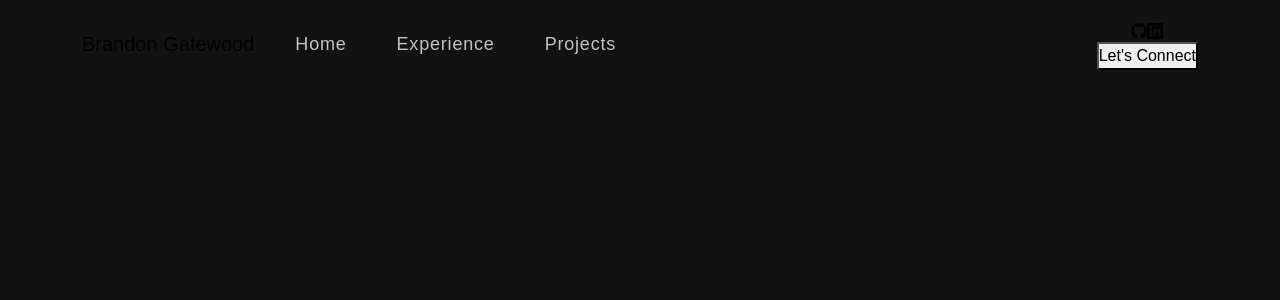
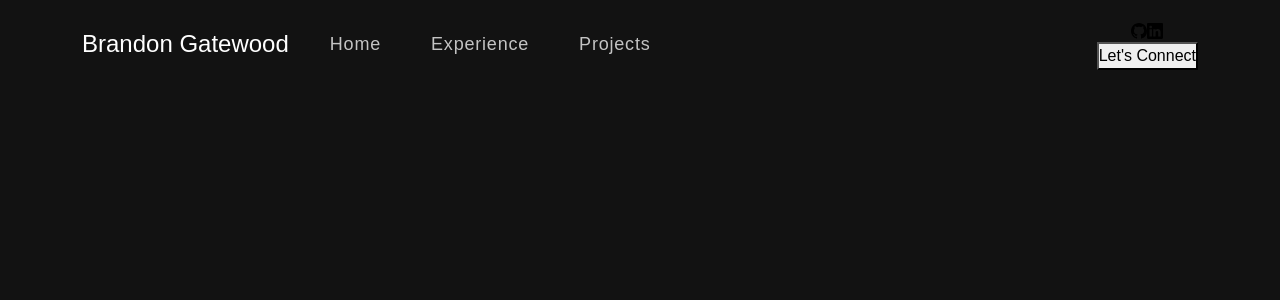
Before and after one commit to BrandonGatewood/bg, a React (Create React App) app: page / in a window 1280 px wide. Shown: the top 300 px of the page. Built offline with nearby package versions, Linux system fonts and the light colour scheme; a web font is replaced by a local one.

Commit message:
fixed navbar-brand text color and highlight links

```diff
--- a/src/App.css
+++ b/src/App.css
@@ -44,13 +44,14 @@ h1, h2, h3, h4, h5, h6 {
   line-height: normal;
 }
 
+/** NavBar CSS **/
 nav.navbar {
   padding: 18px 0;
   position: fixed;
   width: 100%;
   top: 0;
   z-index: 9999;
-  transition: 0.32 ease-in-out;
+  transition: 0.32s ease-in-out;
 }
 
 nav.navbar.scrolled {
@@ -58,9 +59,9 @@ nav.navbar.scrolled {
   background-color: #121212;
 }
 
-nav.navbar navbar-brand {
-  font-size: large;
-  width: 9%;
+nav.navbar a.navbar-brand {
+  color: #fff !important;
+  font-size: x-large !important;
 }
 
 nav.navbar .navbar-nav .nav-link.navbar-link {
@@ -74,6 +75,7 @@ nav.navbar .navbar-nav .nav-link.navbar-link {
 
 nav.navbar .navbar-nav a.nav-link.navbar-link:hover,
 nav.navbar .navbar-nav a.nav-link.navbar-link:active {
+  color: #33E1eD !important;
   opacity: 1;
 }
 
--- a/src/components/NavBar.js
+++ b/src/components/NavBar.js
@@ -25,9 +25,9 @@ export const NavBar = () => {
     }
 
     return(
-        <Navbar expand='lg' className={scrolled ? 'scrolled': ''}>
+        <Navbar expand='md' className={scrolled ? 'scrolled': ''}>
             <Container>
-                <Navbar.Brand href='#home'>
+                <Navbar.Brand href='/'>
                     Brandon Gatewood
                 </Navbar.Brand>
                 <Navbar.Toggle aria-controls='basic-navbar-nav'>
```
